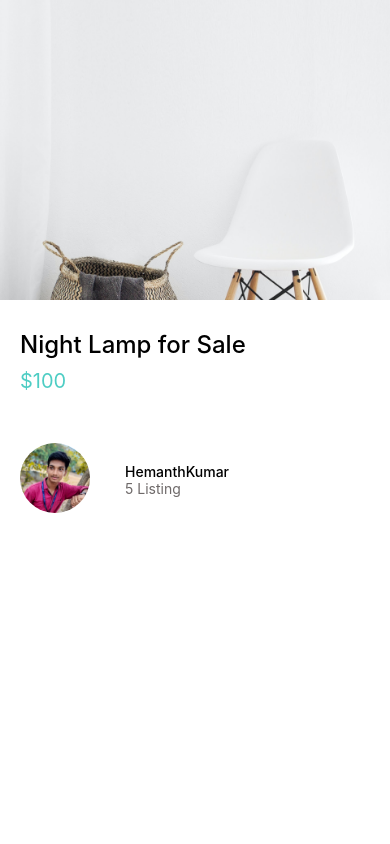
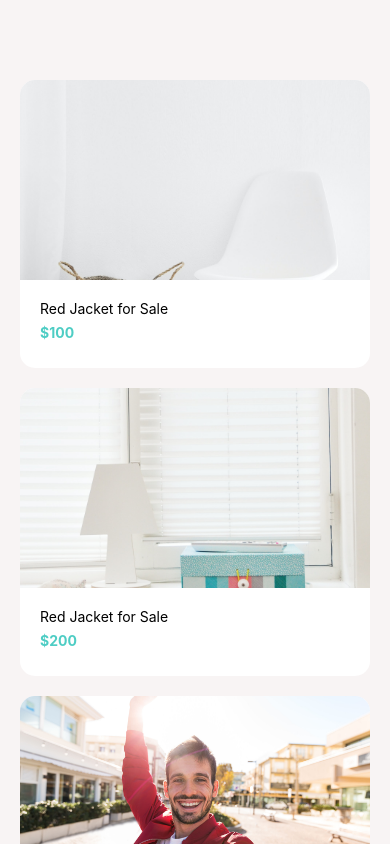
Before and after one commit to mhemanthkmr/my-app, a React Native app: screen / in a window 390 px wide. Built offline with nearby package versions, Linux system fonts and the light colour scheme.

Commit message:
Changed Code

```diff
--- a/App.js
+++ b/App.js
@@ -13,5 +13,6 @@ import Card from "./app/components/Card";
 import ProductList from "./app/screens/ProductList";
 import ListingDetails from "./app/components/ListingDetails";
 export default function App() {
-  return <ListingDetails image={require("./app/assets/chair.jpg")} />;
+  // return <ListingDetails image={require("./app/assets/chair.jpg")} />;
+  return <ProductList />;
 }
--- a/app/screens/ProductList.jsx
+++ b/app/screens/ProductList.jsx
@@ -19,12 +19,12 @@ export default function ProductList() {
         <Card
           title="Red Jacket for Sale"
           subTitle="$100"
-          image={require("../assets/chair.jpg")}
+          image={require("../assets/jacket.jpg")}
         />
         <Card
           title="Red Jacket for Sale"
           subTitle="$200"
-          image={require("../assets/background.jpg")}
+          image={require("../assets/couch.jpg")}
         />
         <Card
           title="Red Jacket for Sale"
@@ -39,12 +39,12 @@ export default function ProductList() {
         <Card
           title="Red Jacket for Sale"
           subTitle="$100"
-          image={require("../assets/chair.jpg")}
+          image={require("../assets/jacket.jpg")}
         />
         <Card
           title="Red Jacket for Sale"
           subTitle="$200"
-          image={require("../assets/background.jpg")}
+          image={require("../assets/couch.jpg")}
         />
       </View>
     </ScrollView>
```
